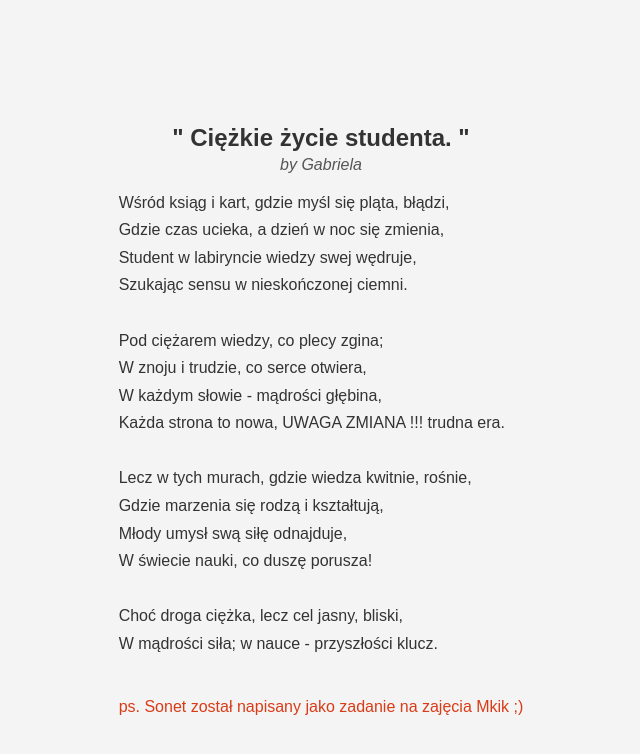
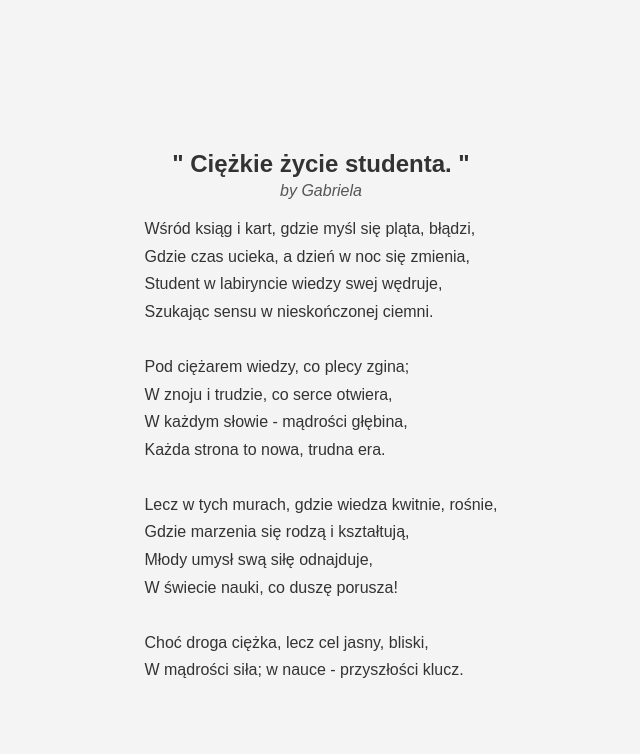
Before and after one commit to SilverStorm2/nauka-gita2, a plain HTML site: page index.html in a window 1280 px wide. Shown: the whole page, without its empty margins (319-959 px from the left). Drawn offline with Linux system fonts and the light colour scheme.

Commit message:
Update index.html

```diff
--- a/index.html
+++ b/index.html
@@ -18,7 +18,7 @@
         <div class="verse">Pod ciężarem wiedzy, co plecy zgina;</div>
         <div class="verse">W znoju i trudzie, co serce otwiera,</div>
         <div class="verse">W każdym słowie - mądrości głębina,</div>
-        <div class="verse">Każda strona to nowa, UWAGA ZMIANA !!! trudna era.</div>
+        <div class="verse">Każda strona to nowa, trudna era.</div>
         <br>
         <div class="verse">Lecz w tych murach, gdzie wiedza kwitnie, rośnie,</div>
         <div class="verse">Gdzie marzenia się rodzą i kształtują,</div>
@@ -27,9 +27,6 @@
         <br>
         <div class="verse">Choć droga ciężka, lecz cel jasny, bliski,</div>
         <div class="verse">W mądrości siła; w nauce - przyszłości klucz.</div>
-        <br>
-        <br>
-        <div class="signature">ps. Sonet został napisany jako zadanie na zajęcia Mkik ;)</div>
     </div>
 
   </body>
```
